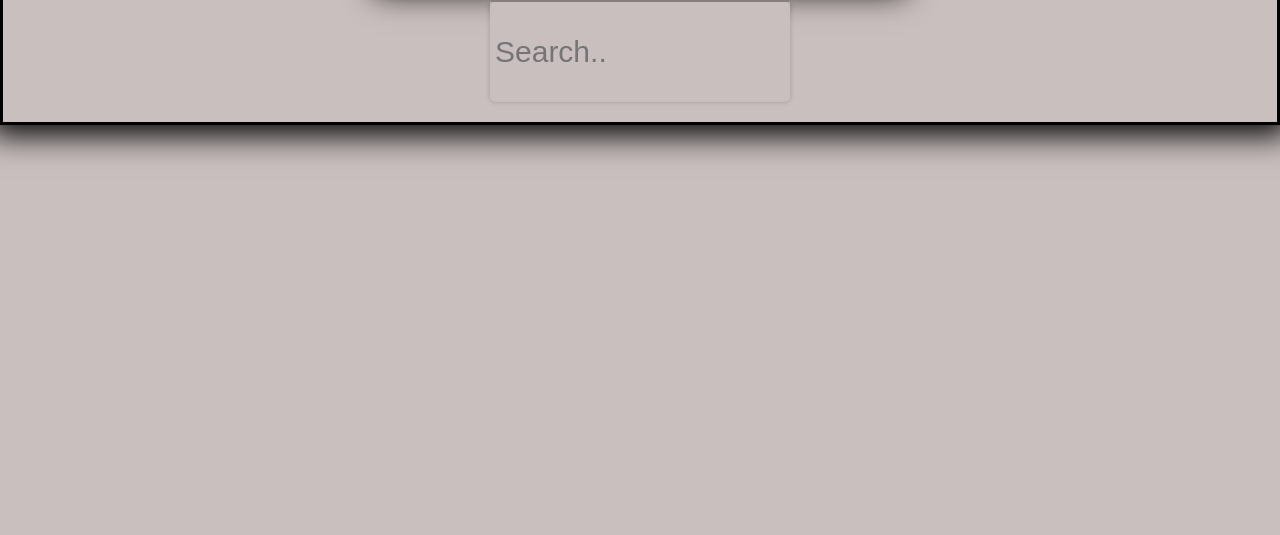
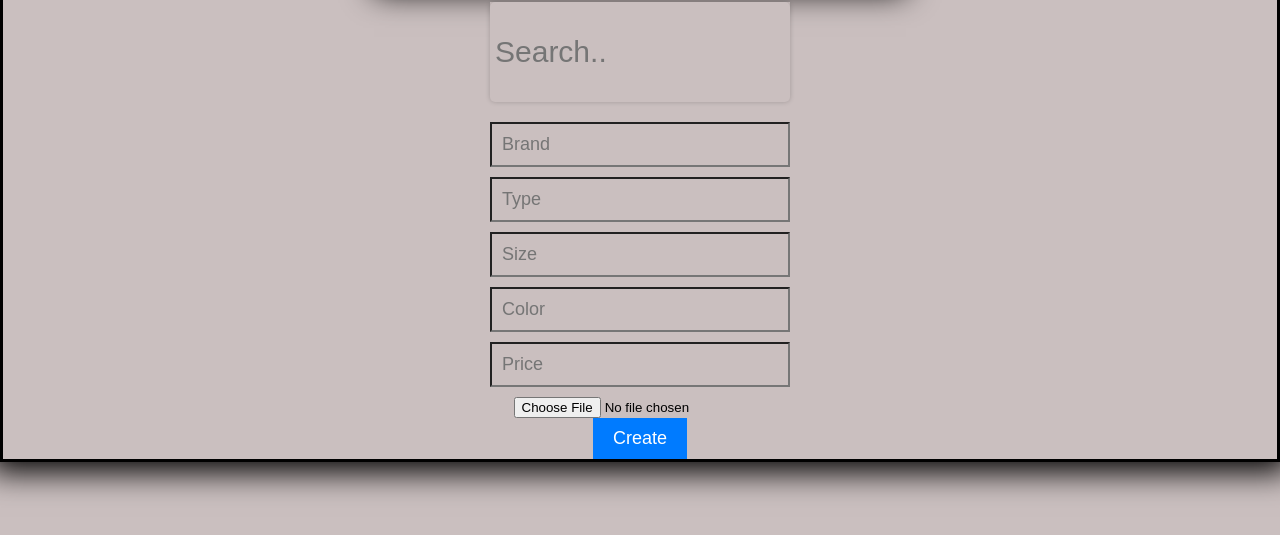
Before and after one commit to waltersimekha20/GREATS--COLLECTION-PROJECT, a plain HTML site: page index.html in a window 1280 px wide. Shown: the part 171-706 px from the top of the page. Drawn offline with Linux system fonts and the light colour scheme; no server answers.

Commit message:
completed assignment

```diff
--- a/index.css
+++ b/index.css
@@ -128,3 +128,28 @@ background-color: aqua;
   width: 100px;
   height: 40px;
 }
+
+
+
+#create-form {
+    display: flex;
+    flex-direction: column;
+    align-items: center;
+}
+
+#create-form input[type="text"],
+#create-form input[type="number"] {
+    margin-bottom: 10px;
+    padding: 10px;
+    width: 300px;
+    font-size: 18px;
+}
+
+#create-form input[type="submit"] {
+    padding: 10px 20px;
+    background-color: #007bff;
+    color: #fff;
+    font-size: 18px;
+    border: none;
+    cursor: pointer;
+}
--- a/index.html
+++ b/index.html
@@ -35,9 +35,8 @@
 
 <div class="container-3">
     <input id="search-bar" type="text" placeholder="Search..">
-    <!-- <input id="buy" type="submit" value="BUY ITEM"> -->
+
 </div>
-</form>
 
 
 <!--- content --->
@@ -46,7 +45,18 @@
 <div class="container-3">
     <div class="product-image"></div>
     <ul id="tshirt-list"></ul>
+
 </div>
+<form id="create-form">
+    <input id="brand-input" type="text" placeholder="Brand">
+    <input id="type-input" type="text" placeholder="Type">
+    <input id="size-input" type="text" placeholder="Size">
+    <input id="color-input" type="text" placeholder="Color">
+    <input id="price-input" type="number" placeholder="Price">
+    <input id="image-input" type="file" accept="image/*"> <!-- Added image input -->
+    <input type="submit" value="Create">
+</form>
+
 </div>
 
  <script src="index.js"></script>
--- a/index.js
+++ b/index.js
@@ -1,3 +1,5 @@
+window.addEventListener('load', () => {
+    // Fetch data from the server
     fetch('http://localhost:3000/tshirts')
     .then(response => response.json())
     .then(data => {
@@ -83,5 +85,5 @@ button.innerText = "Bought";
 
     // Function to delete a t-shirt from the server
     function deleteTshirt(id) {
-fetch(`http://localhost:3000/tshirts/${id}`, {
-  method: 'DELETE',})}
+      fetch(`http://localhost:3000/tshirts/${id}`, )}
+  });
```
Lines whose indentation alone changed are shown as unchanged.
